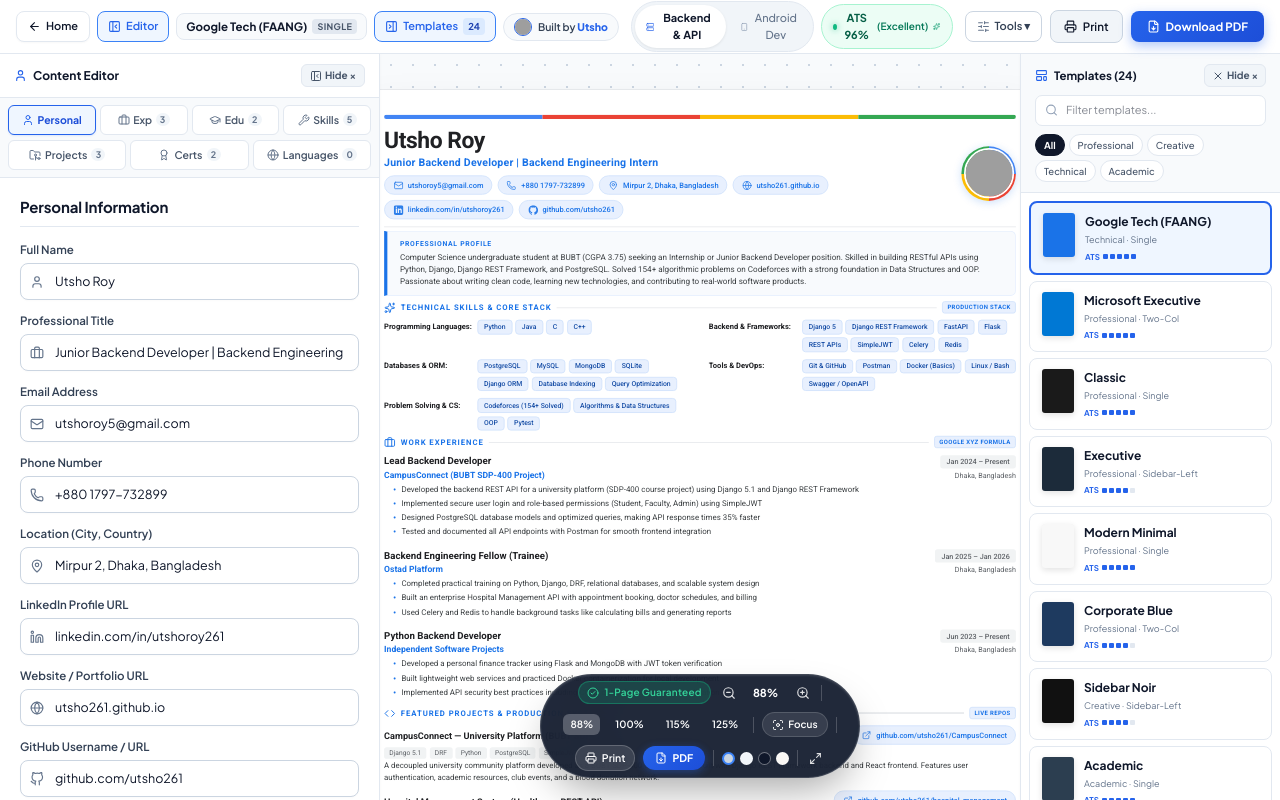
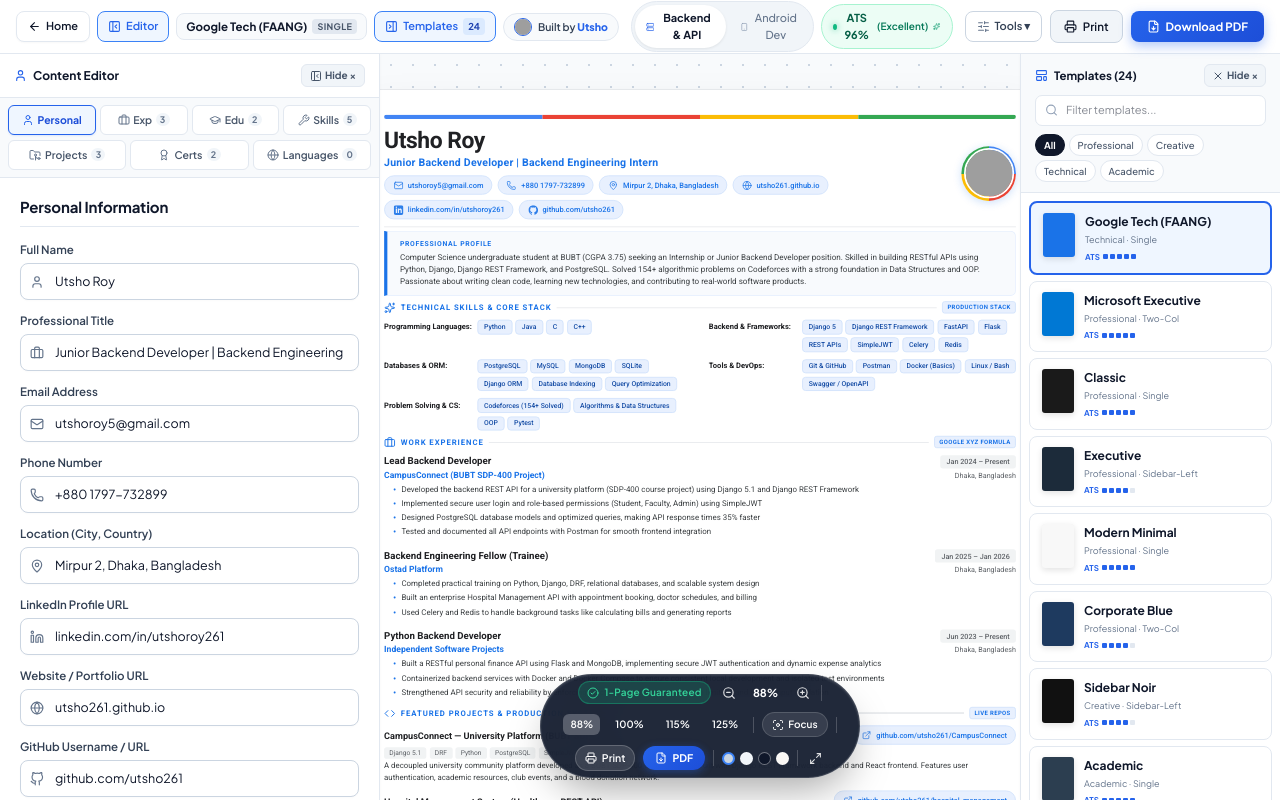
Before and after one commit to utsho261/cv-builder, a React (Vite) app: page / in a window 1280 px wide. Built offline with nearby package versions, Linux system fonts and the light colour scheme; grey boxes are pictures that could not be loaded; the HTML template or start-up script is replaced by a standard one; a web font is replaced by a local one.

Commit message:
refactor: polish independent software projects experience bullets with high-impact backend phrasing

```diff
--- a/src/sampleData.ts
+++ b/src/sampleData.ts
@@ -51,9 +51,9 @@
       endDate: 'Present',
       location: 'Dhaka, Bangladesh',
       bullets: [
-        'Developed a personal finance tracker using Flask and MongoDB with JWT token verification',
-        'Built lightweight web services and practiced Docker containerization for local development',
-        'Implemented API security best practices including CORS controls and parameter validation',
+        'Built a RESTful personal finance API using Flask and MongoDB, implementing secure JWT authentication and dynamic expense analytics',
+        'Containerized backend services with Docker and Docker Compose to ensure consistent local development and isolated test environments',
+        'Strengthened API security and reliability by enforcing strict CORS policies, request rate limiting, and robust input validation',
       ],
     },
   ],
```
